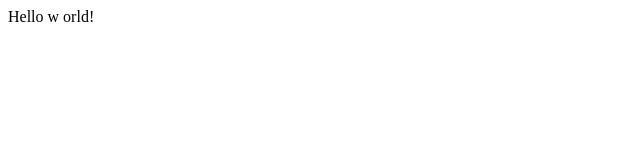
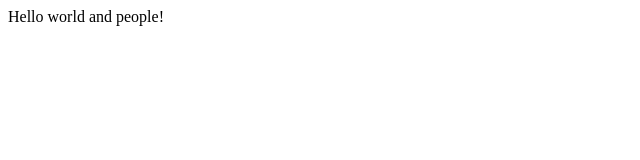
Before and after one commit to porfinogeneta/learning, a Gatsby site: page / in a window 1280 px wide. Shown: the full height of the page, 0-640 px from the left. Built offline with nearby package versions, Linux system fonts and the light colour scheme; Gatsby itself is replaced by a stand-in of ours.

Commit message:
initial commit

```diff
--- a/src/pages/index.js
+++ b/src/pages/index.js
@@ -1,5 +1,5 @@
 import * as React from "react"
 
 export default function Home() {
-  return <div>Hello w   orld!</div>
+  return <div>Hello world and people!</div>
 }
```
